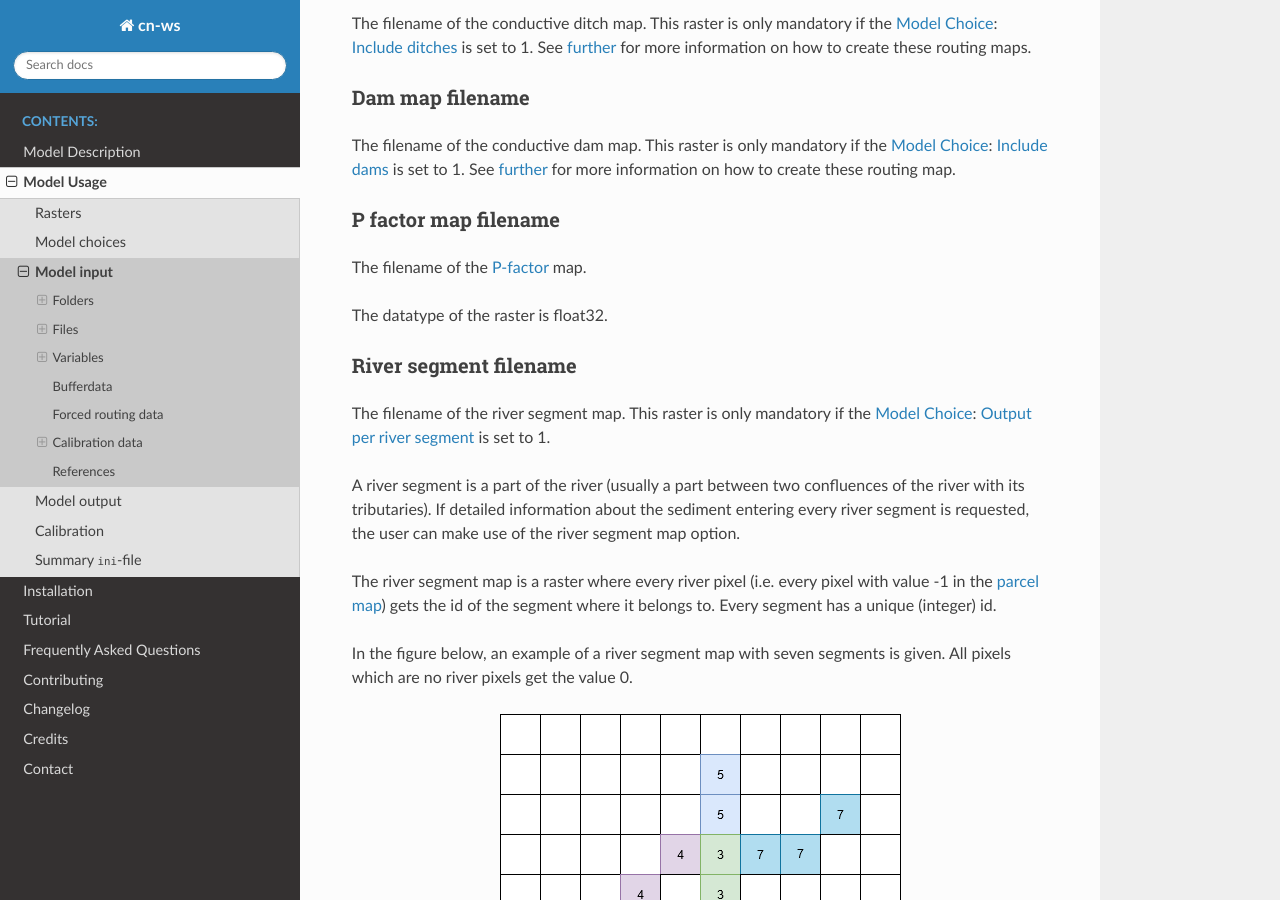
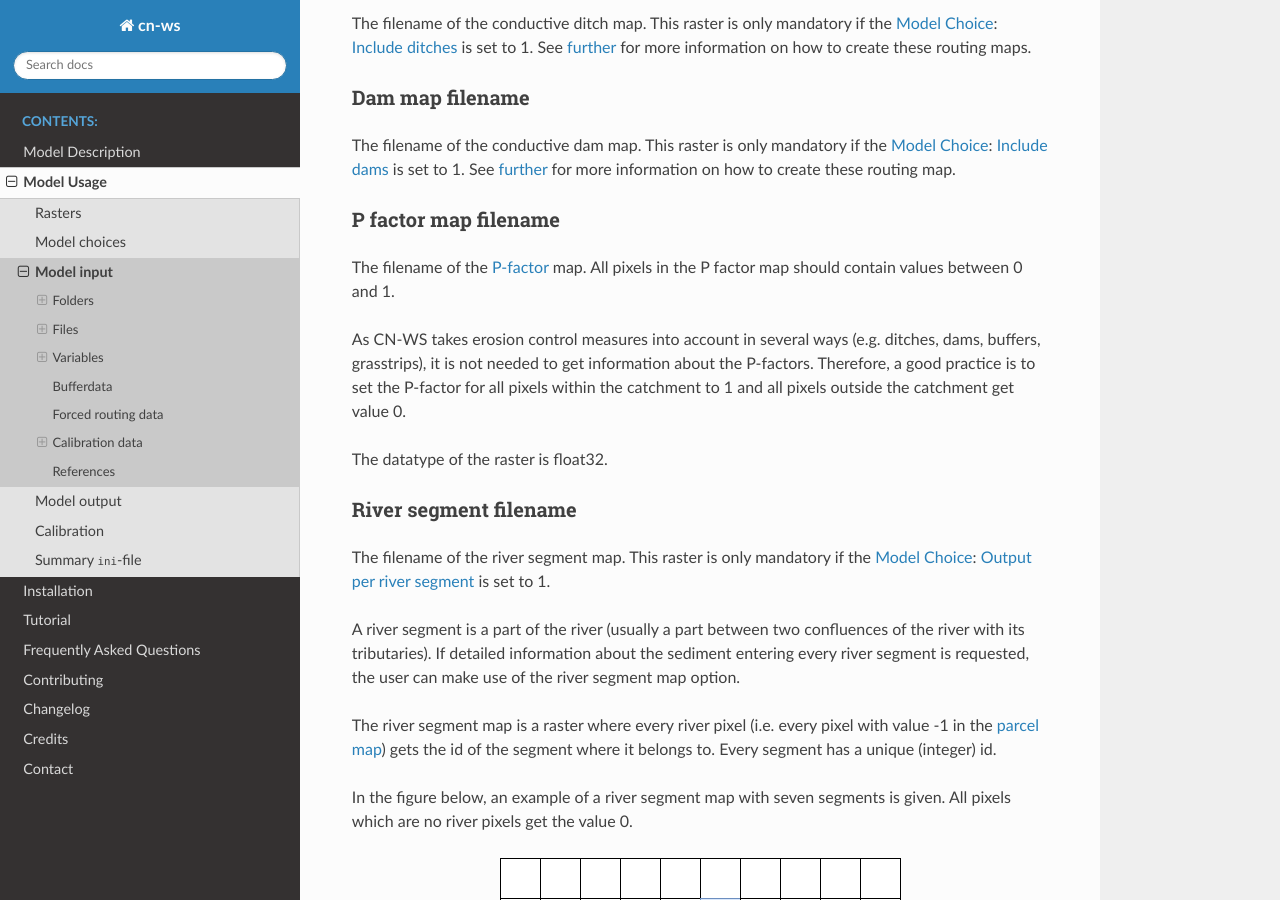
Before and after one commit to watem-sedem/watem-sedem, a Sphinx documentation site: the page built from docs/input.rst, in a window 1280 px wide and 900 px high, scrolled down 3506 px. Built offline with Sphinx 7.4.7 and the Read the Docs theme 2.0.0, drawn with Linux system fonts in a browser that asks for light colours.

Commit message:
Expand info on P-factor input

```diff
--- a/docs/input.rst
+++ b/docs/input.rst
@@ -178,6 +178,13 @@ P factor map filename
 *********************
 
 The filename of the :ref:`P-factor <pfactor>` map.
+All pixels in the P factor map should contain values between 0 and 1.
+
+As CN-WS takes erosion control measures into account in several ways
+(e.g. ditches, dams, buffers, grasstrips), it is not needed to get information
+about the P-factors. Therefore, a good practice is to set the P-factor
+for all pixels within the catchment to 1 and all pixels
+outside the catchment get value 0.
 
 The datatype of the raster is float32.
 
```
